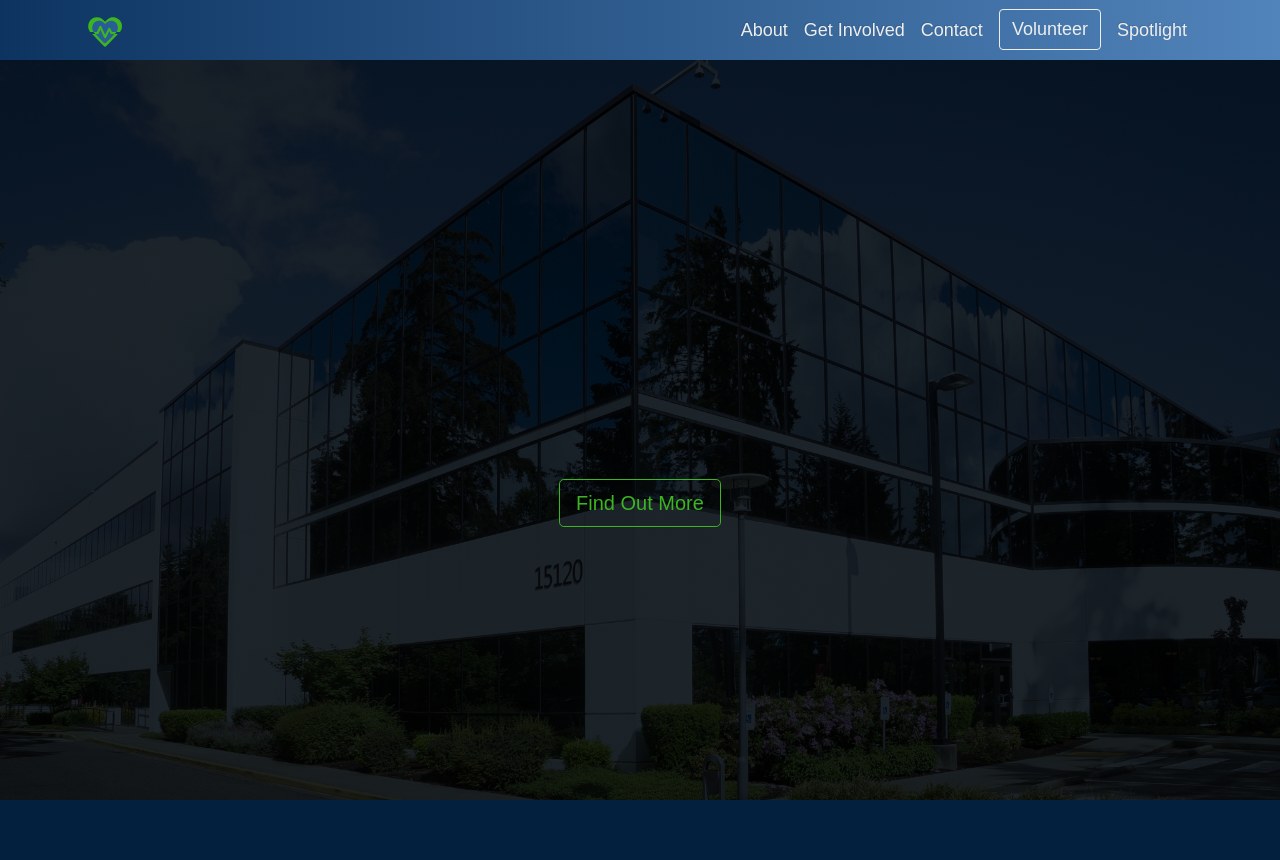
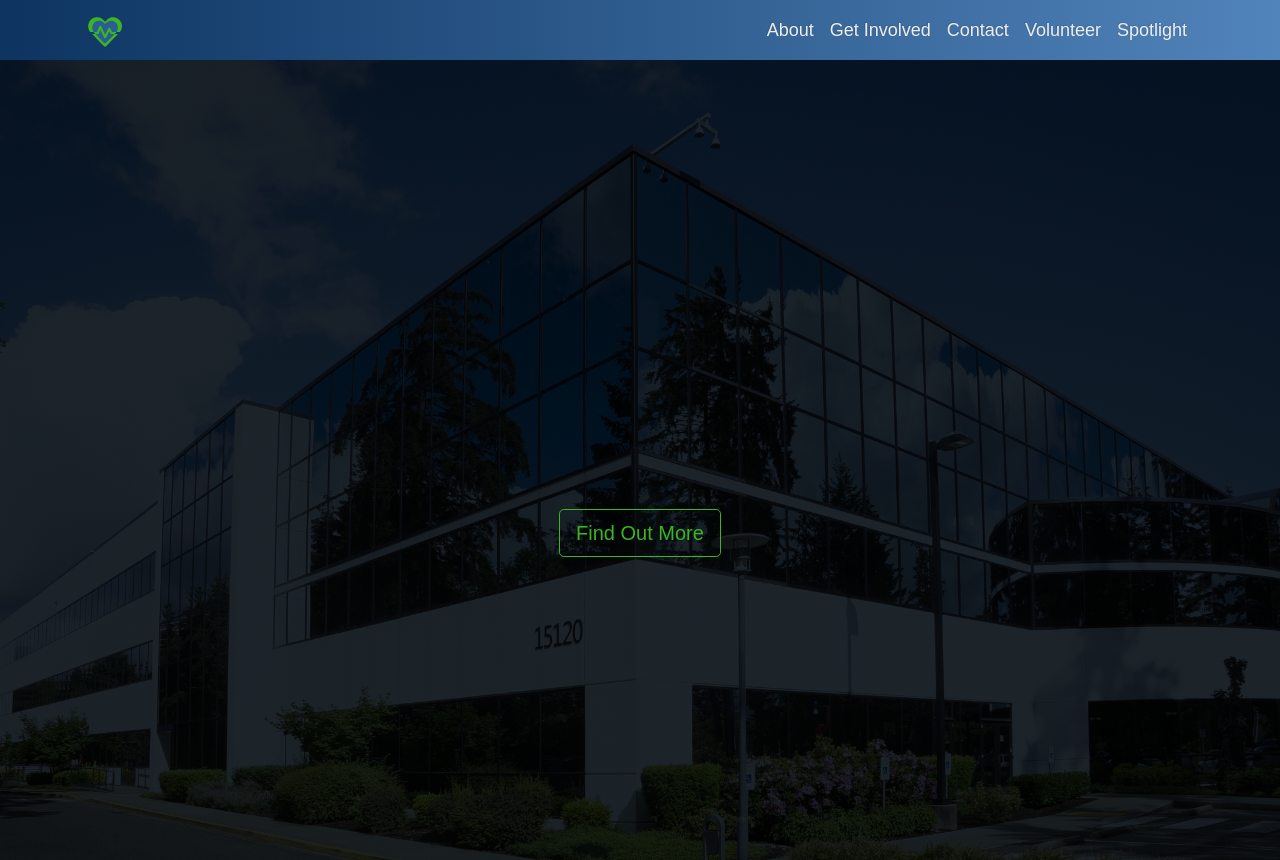
Before and after one commit to Pia007/Hero, a React (Create React App) app: page /volunteerspotlight#/home in a window 1280 px wide. Before the commit the page ends 800 px from the top, so only its background shows below. Built offline with nearby package versions, Linux system fonts and the light colour scheme; a web font is replaced by a local one.

Commit message:
Removed header from homepage

```diff
--- a/src/components/Header.jsx
+++ b/src/components/Header.jsx
@@ -46,7 +46,7 @@ export const Header = () => {
                                 </NavLink>
                             </NavItem>
                             <NavItem>
-                                <NavLink tag='link' onClick={() => (navigation ? setNavigation(!navigation): setNavigation(navigation))} className='btn btn-outline-light my-2 my-sm-0 mx-sm-2 nav-text nav-volunteer' id='vol-link' to='/volunteersignup'>
+                                <NavLink tag='link' onClick={() => (navigation ? setNavigation(!navigation): setNavigation(navigation))} className='nav-link' to='/volunteersignup'>
                                     Volunteer
                                 </NavLink>
                             </NavItem>
--- a/src/pages/Home.jsx
+++ b/src/pages/Home.jsx
@@ -6,8 +6,7 @@ const Home = () => {
     return (
         <div className='landing'>
             <SEO title={'Homepage | Host A Healthcare Hero'} description={'description'} content={'Landing Page of website'} />
-
-            <div className='m-0 p-auto hero'  style={{height: 'calc(100vh - 60px)'}}>
+            <div className='m-0 p-auto hero' style={{height: '100vh'}}>
                 <Intro />
             </div>
         </div>
```
